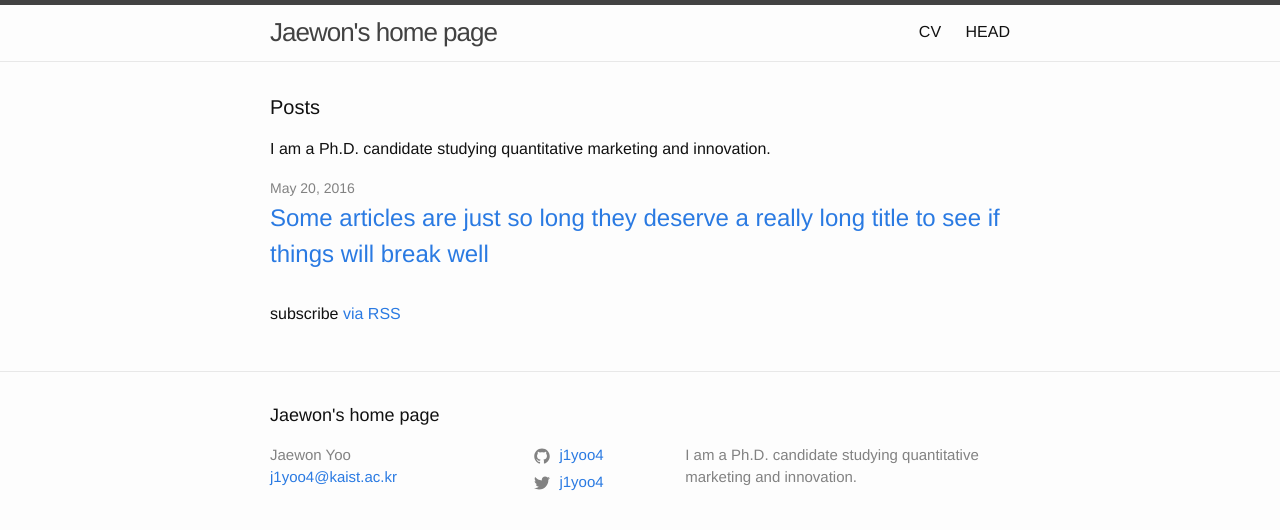
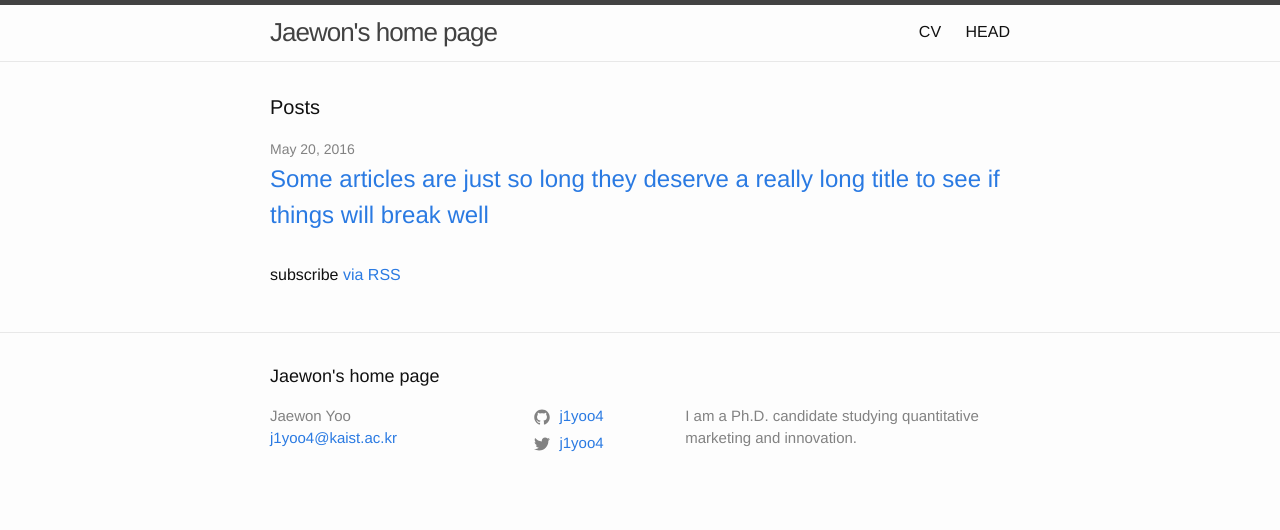
Before and after one commit to j1yoo/j1yoo.github.io, a Jekyll site: the page built from index.md, in a window 1280 px wide. Shown: the top 530 px of the page. Built offline with Jekyll 4.4.1, drawn with Linux system fonts in a browser that asks for light colours.

Commit message:
Update index.md

```diff
--- a/index.md
+++ b/index.md
@@ -1,5 +1,3 @@
 ---
 layout: home
 ---
-
-I am a Ph.D. candidate studying quantitative marketing and innovation.
```
